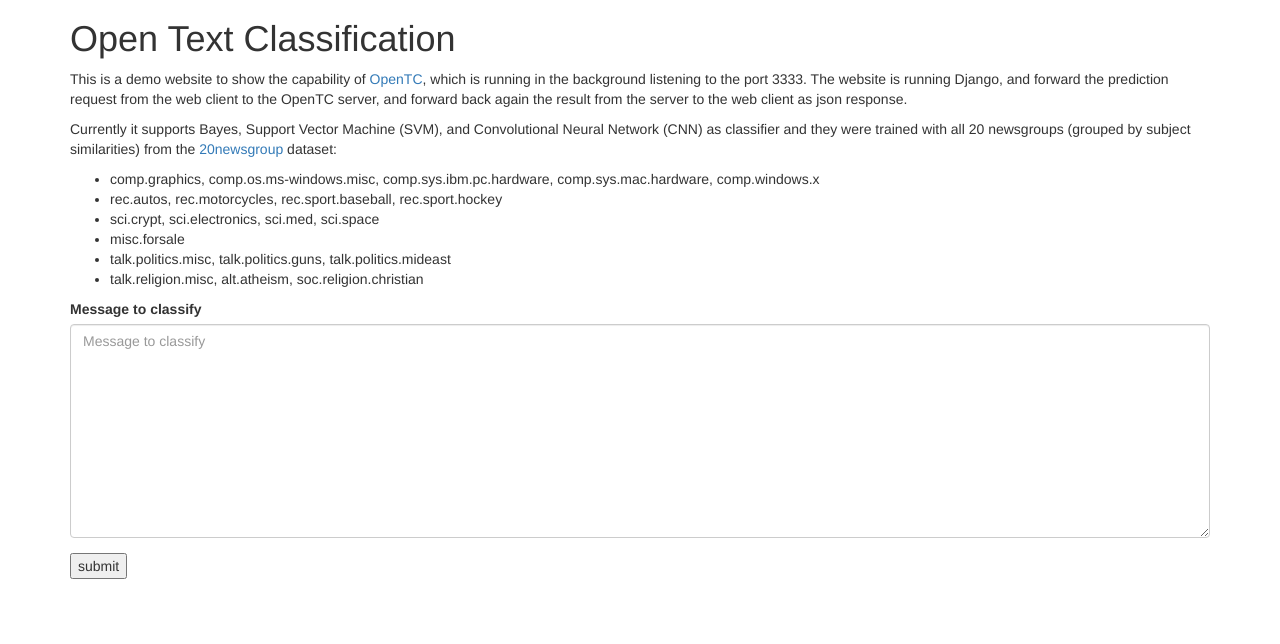
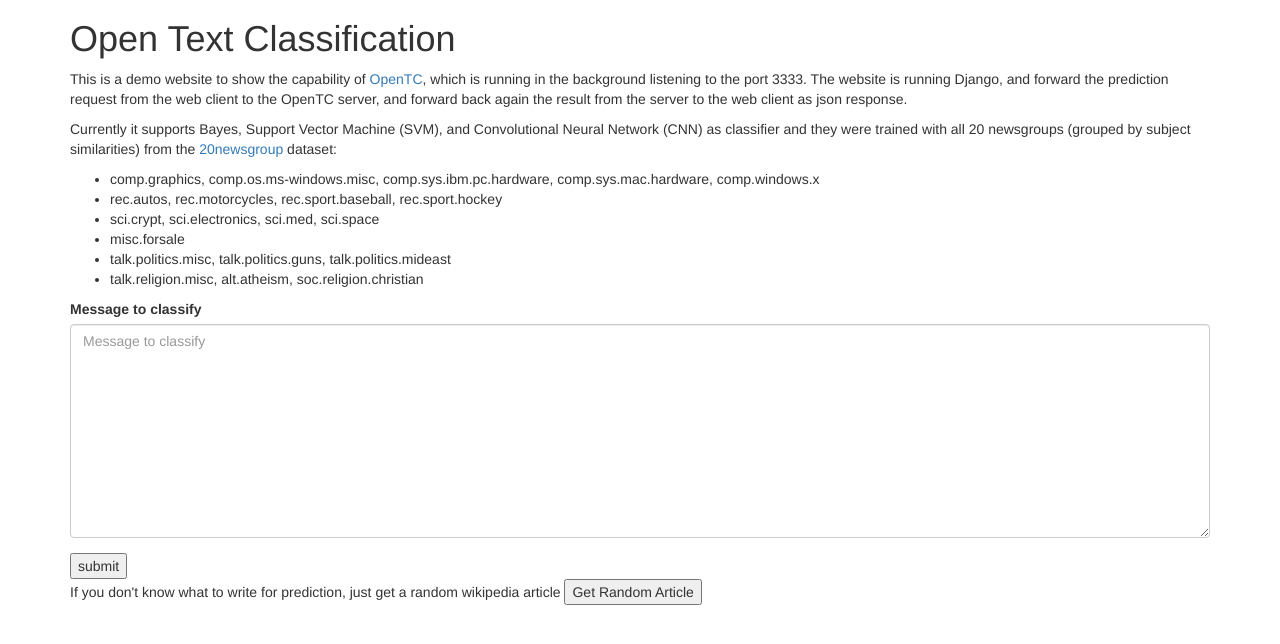
Before and after one commit to cahya-wirawan/opentc-web, a Django app: page /demo/ in a window 1280 px wide. Shown: the part 71-715 px from the top of the page. Run offline with Django 3.2, Linux system fonts and the light colour scheme; some libraries are stand-ins or nearby versions.

Commit message:
Added functinality to get a random wikipedia page

```diff
--- a/classifier/templates/classifier/predict.html
+++ b/classifier/templates/classifier/predict.html
@@ -30,6 +30,8 @@
     <div id="results"></div>
     <input type="submit" value="submit" />
 </form>
+If you don't know what to write for prediction, just get a random wikipedia article
+<input type="submit" value="Get Random Article" onclick="get_random_article()"/>
 <p>
 <div id="progress-panel">
     <div class="col-xs-12 col-sm-12 progress-container">
--- a/classifier/urls.py
+++ b/classifier/urls.py
@@ -17,5 +17,4 @@ urlpatterns = [
     url(r'^request_submit/$', views.request_submit, name='request_submit'),
     # ex: /classifier/request_info/
     url(r'^request_info$', views.request_info, name='request_info'),
-
 ]
--- a/classifier/views.py
+++ b/classifier/views.py
@@ -15,7 +15,32 @@ from rest_framework.decorators import api_view, throttle_classes
 from rest_framework.response import Response
 from rest_framework.throttling import UserRateThrottle, AnonRateThrottle
 from rest_framework import status
+from rest_framework.renderers import JSONRenderer
+from bs4 import BeautifulSoup
+import urllib.request
+from random import choice
 from classifier.serializers import ClassificationSerializer
+
+
+categories = [
+    "Natural_resources",
+    "Medicine",
+    "Religion",
+    "Computing",
+    "Electronics",
+    "Automobiles",
+    "Baseball",
+    "Hockey",
+    "Outer_space",
+    "Christians",
+    "Atheism",
+    "Politics",
+    "Middle_East",
+    "Motorcycles",
+    "Cryptography",
+    "Computer_hardware",
+    "Computer_graphics"
+]
 
 def index(request):
     classifier_list = Classifier.objects.order_by('name')[:5]
@@ -40,6 +65,25 @@ def predict_result(request):
     data = request.session.get("data")
     return render(request, 'classifier/predict_result.html', {'data': data})
 
+
+@api_view(['GET'])
+def get_random_article(request):
+    base_url = "https://en.wikipedia.org/wiki/Special:RandomInCategory/"
+    category = choice(categories)
+    url = base_url + category
+    content_text = ""
+    while True:
+        with urllib.request.urlopen(url) as response:
+            html_doc = response.read()
+            soup = BeautifulSoup(html_doc, 'html.parser')
+            content_html = soup.find(id="mw-content-text")
+            content_text = " ".join(content_html.get_text().replace("\n", " ").split(" ")[:100]).strip()
+            if content_text.startswith("Subcategories") or content_text.startswith("This") \
+                    or content_text.startswith("Wikimedia") or content_text.startswith("The main article"):
+                continue
+            break
+    response = {"article": content_text}
+    return Response(JSONRenderer().render(response))
 
 @csrf_exempt
 def request_submit(request):
--- a/opentcweb/urls.py
+++ b/opentcweb/urls.py
@@ -26,7 +26,7 @@ urlpatterns = [
     url(r'^api/v1/prediction/$', views.prediction, name='prediction'),
     url(r'^api/v1/classifications/$', views.classifications_collection, name='classifications_collection'),
     url(r'^api/v1/classifications/(?P<pk>[0-9]+)$', views.classifications_element, name='classifications_element'),
-
+    url(r'^api/v1/get_random_article/$', views.get_random_article, name='get_random_article'),
     url(r'^$', RedirectView.as_view(url='/demo')),
     # ex: /demo/
     url(r'^demo/$', views.predict, name='predict'),
--- a/static/scripts/main.js
+++ b/static/scripts/main.js
@@ -1,5 +1,4 @@
 $(function() {
-
 
     // Submit post on submit
     $('#message-form').on('submit', function(event){
@@ -106,3 +105,35 @@ $(function() {
     });
 
 });
+
+
+function get_random_article() {
+    console.log("get_random_article") // sanity check
+    $('#results').html("");
+    $('#prediction-result').html("");
+    $('#prediction-panel').hide();
+    $('#progress-panel').show();
+    $('.progress-bar').css('width', '0%').attr('aria-valuenow', 0);
+    $('.progress-bar').animate({
+        width: "100%"
+    }, 1500);
+    $.ajax({
+        url : "/api/v1/get_random_article/", // the endpoint
+        type : "GET", // http method
+        // handle a successful response
+        success : function(json) {
+            // $('#message-text').val(''); // remove the value from the input
+            console.log(json); // log the returned json to the console
+            result = JSON.parse(json);
+            $('#progress-panel').hide();
+            $('#message-text').val(result["article"]);
+        },
+        // handle a non-successful response
+        error : function(xhr,errmsg,err) {
+            $('#results').html("<div class='alert-box alert radius' data-alert>Oops! We have encountered an error: "
+                + xhr.responseJSON["detail"] +
+                " <a href='#' class='close'>&times;</a></div>"); // add the error to the dom
+            console.log(xhr.status + ": " + xhr.responseText); // provide a bit more info about the error to the console
+        }
+    });
+}
```
